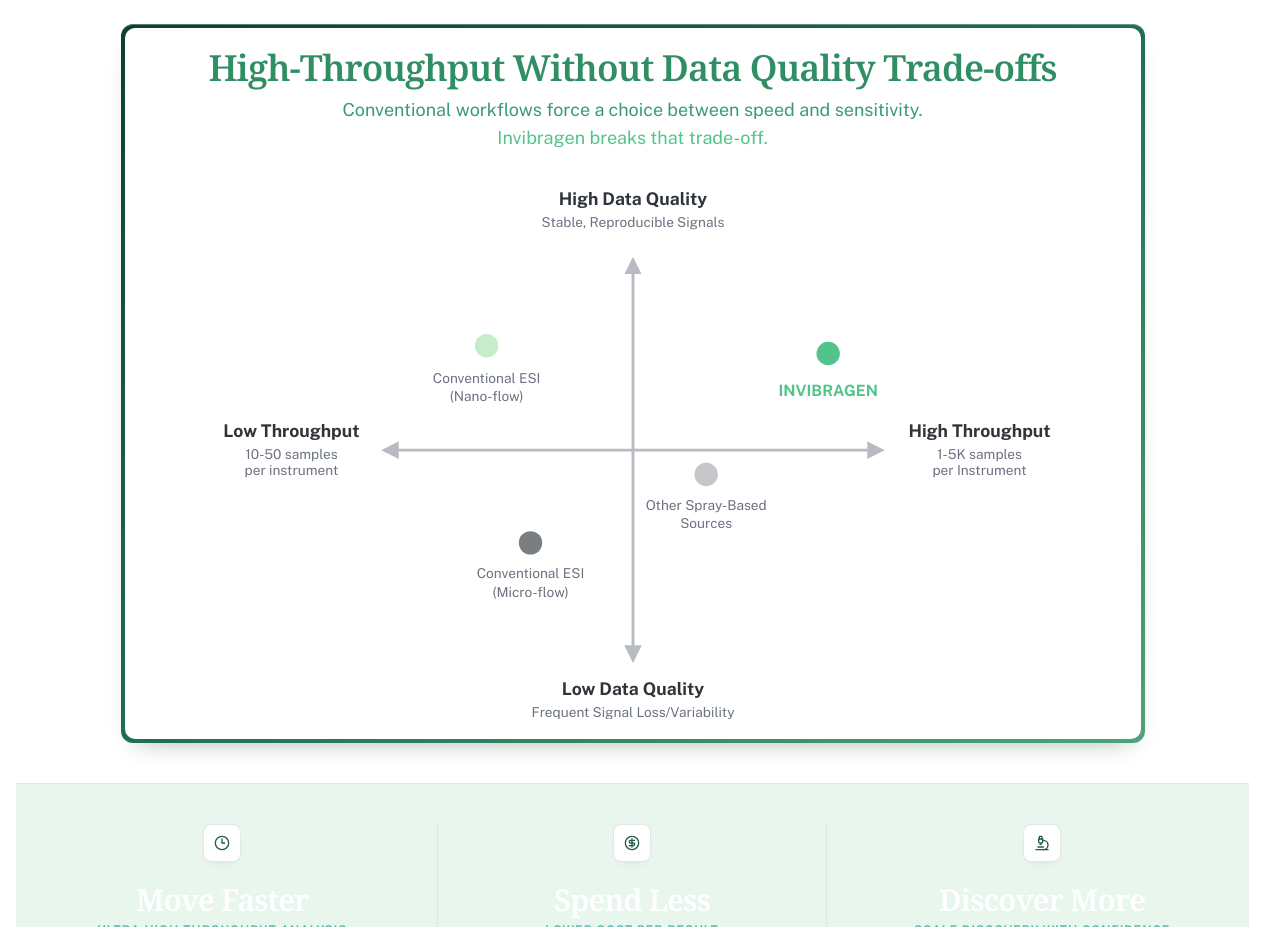
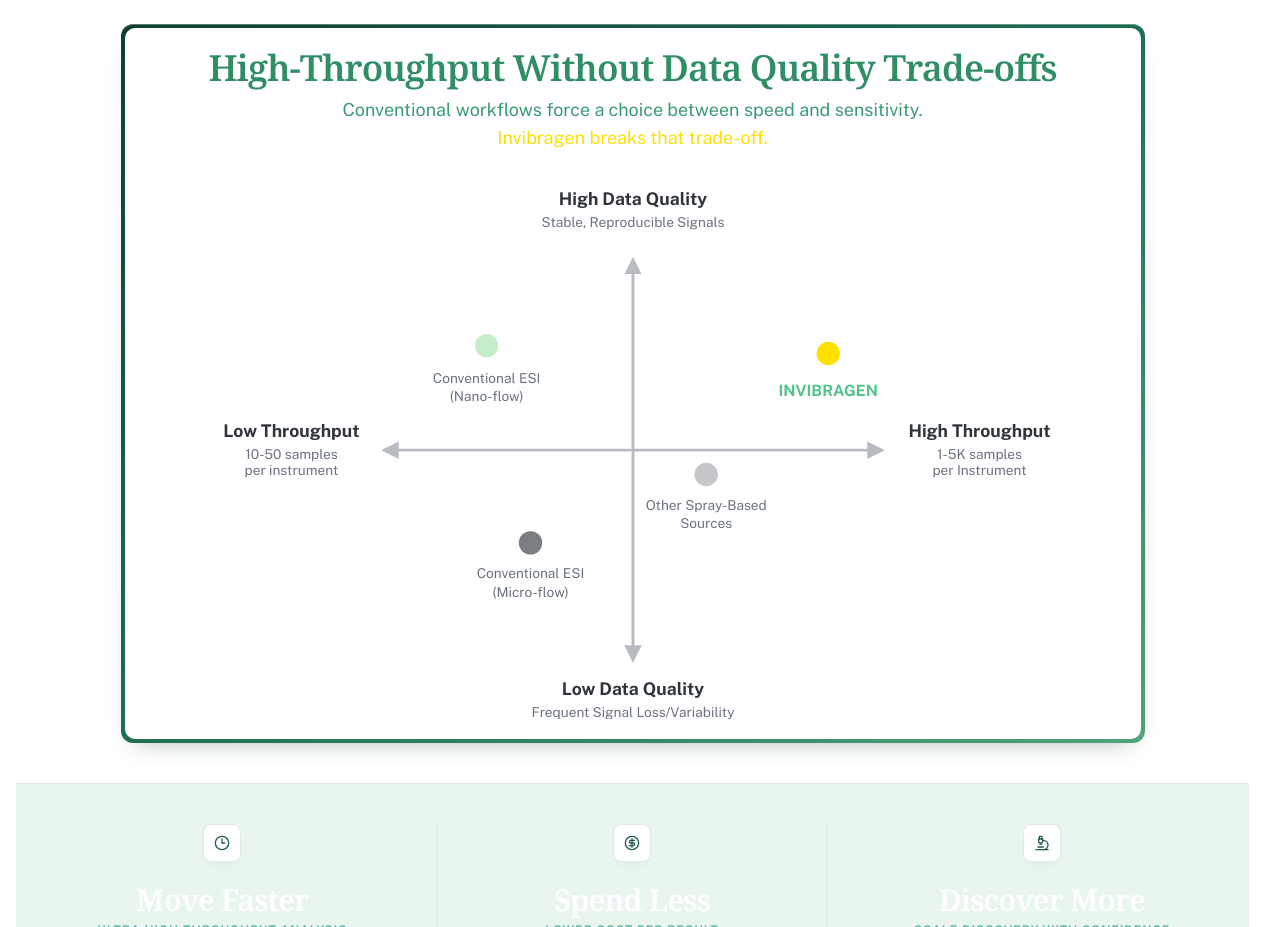
Before and after one commit to ElliotRoe/invibragen-web, a React (Vite) app: page / in a window 1280 px wide. Shown: the part 920-1847 px from the top of the page. Built offline with nearby package versions, Linux system fonts and the light colour scheme.

Commit message:
style: set invibragen chart circle to yellow

```diff
--- a/src/pages/home-page.tsx
+++ b/src/pages/home-page.tsx
@@ -164,7 +164,7 @@ function ComparisonChart() {
               (Nano-flow)
             </text>
 
-            <circle cx="700" cy="186" fill="#52c48b" r="12" />
+            <circle cx="700" cy="186" fill="#FFDF00" r="12" />
             <text fill="#52c48b" fontSize="16" fontWeight="700" textAnchor="middle" x="700" y="230">
               INVIBRAGEN
             </text>
@@ -287,7 +287,7 @@ export function HomePage() {
                 <p className="mx-auto max-w-2xl text-base leading-relaxed text-[#3a9b71] sm:text-lg">
                   Conventional workflows force a choice between speed and sensitivity.
                   <br />
-                  <span className="text-[#52c48b]">Invibragen breaks that trade-off.</span>
+                  <span className="text-[#FFDF00]">Invibragen breaks that trade-off.</span>
                 </p>
               </div>
 
```
Also changed, not shown: 1 other file (tests, documents, lock files or other folders).
